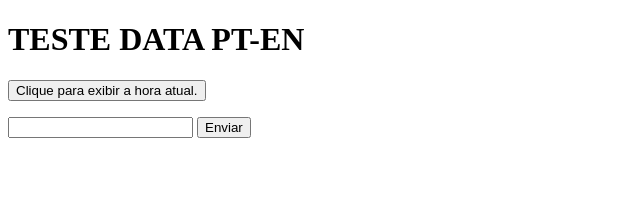
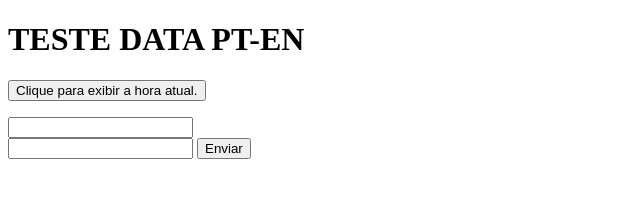
Before and after one commit to lucascalu/Teste_Web, a plain HTML site: page index.html in a window 1280 px wide. Both pictures are taken after a click on the button "Enviar". Shown: the whole page, without its empty margins (0-640 px from the left). Drawn offline with Linux system fonts and the light colour scheme.

Commit message:
Update index.html

```diff
--- a/index.html
+++ b/index.html
@@ -19,6 +19,10 @@
     <p id="br2"></p>
 
 <input type="text" id="123" class="a3232">
+
+<br>
+
+<input type="text" id="123" class="copy">
 
 <button onclick="enviar()">Enviar</button>
 
@@ -44,6 +48,8 @@ document.getElementById('br1').innerHTML = data_brasileira;
 
         document.getElementById('br2').innerHTML = abc;
 
+        document.querySelector('.copy').value = abc;
+
 
     }
 
```
